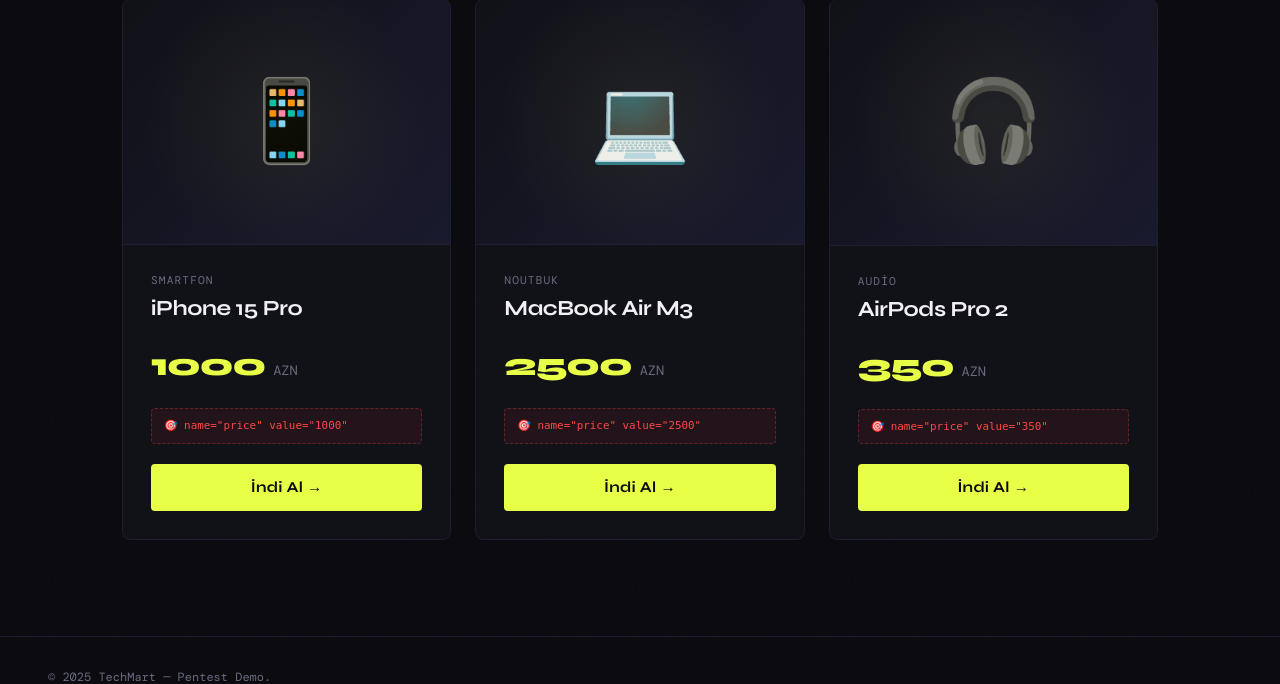
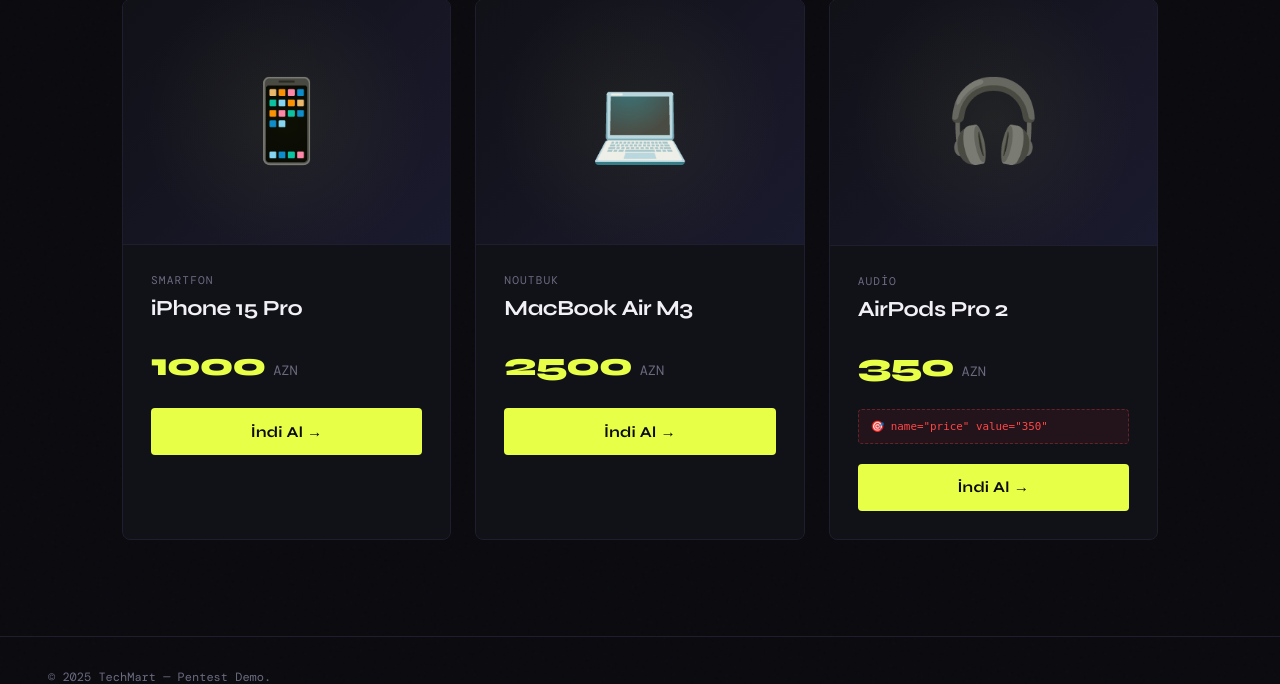
Before and after one commit to nicatmhmmdv/vuln-shop, a Flask app: page / in a window 1280 px wide. Shown: the part 69-753 px from the top of the page. Run offline with Flask 3, Linux system fonts and the light colour scheme.

Commit message:
edit index.html

```diff
--- a/templates/index.html
+++ b/templates/index.html
@@ -308,9 +308,7 @@
         <span class="price">1000</span>
         <span class="currency">AZN</span>
       </div>
-      <div class="vuln-note">
-        🎯 <code>name="price" value="1000"</code><br>
-      </div>
+
       <form class="buy-form" method="POST" action="/create-checkout-session">
         <input type="hidden" name="product_name" value="iPhone 15 Pro" />
         <input type="hidden" name="price"        value="1000" />
@@ -328,9 +326,6 @@
       <div class="price-row">
         <span class="price">2500</span>
         <span class="currency">AZN</span>
-      </div>
-      <div class="vuln-note">
-        🎯 <code>name="price" value="2500"</code><br>
       </div>
       <form class="buy-form" method="POST" action="/create-checkout-session">
         <input type="hidden" name="product_name" value="MacBook Air M3" />
```
